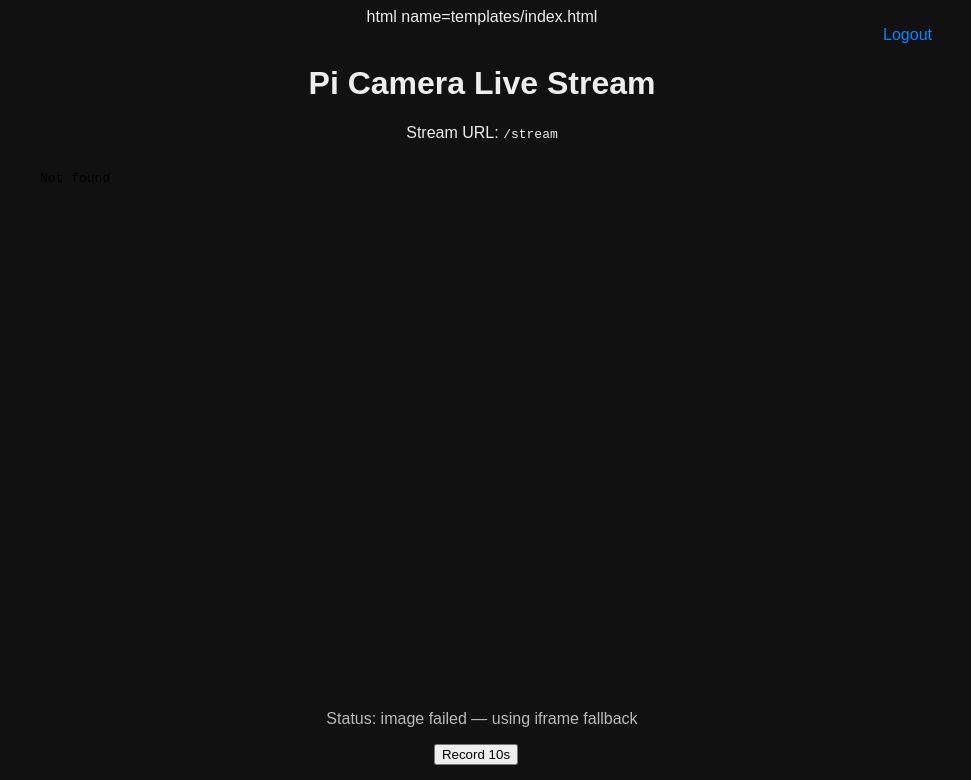
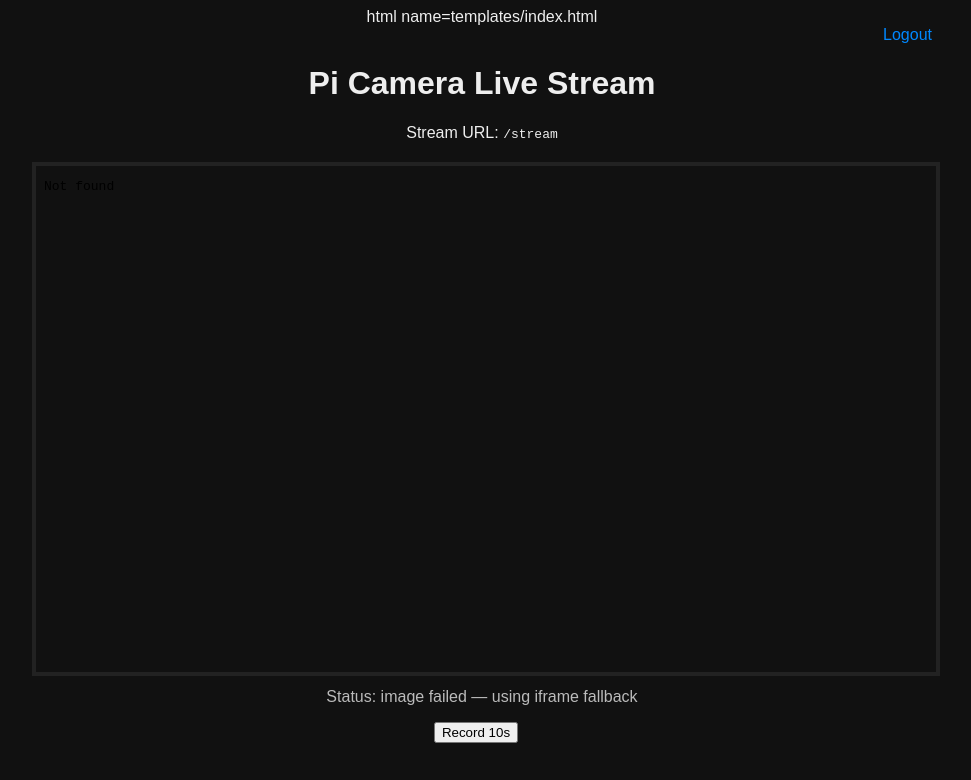
Before and after one commit to Waupie/home-security-camera, a plain HTML site: page templates/index.html in a window 1280 px wide. Shown: the top 780 px of the page, without its empty margins (158-1129 px from the left). Drawn offline with Linux system fonts and the light colour scheme; no server answers.

Commit message:
Fixed the resolution on the iframe and error messages if uploads fail.

```diff
--- a/templates/index.html
+++ b/templates/index.html
@@ -8,6 +8,24 @@ html name=templates/index.html
       body { background:#111; color:#eee; font-family: sans-serif; text-align:center; }
       img { max-width: 100%; height: auto; border: 4px solid #222; margin-top: 20px; }
       .container { width: 90%; max-width: 900px; margin: 0 auto; }
+
+      /* Responsive video container with 16:9 aspect ratio */
+      .video-container {
+        position: relative;
+        width: 100%;
+        padding-bottom: 56.25%; /* 16:9 aspect ratio (9/16 = 0.5625) */
+        margin-top: 20px;
+        border: 4px solid #222;
+      }
+      .video-container iframe,
+      .video-container img {
+        position: absolute;
+        top: 0;
+        left: 0;
+        width: 100%;
+        height: 100%;
+        border: 0;
+      }
     </style>
   </head>
   <body>
@@ -17,11 +35,15 @@ html name=templates/index.html
       </div>
       <h1>Pi Camera Live Stream</h1>
       <p>Stream URL: <code>/stream</code></p>
-      <!-- Primary MJPEG display: browsers that support MJPEG in <img> will show the live stream here -->
-      <img id="mjpeg" src="/stream" alt="Live stream">
 
-      <!-- Fallback: some clients handle MJPEG better when loaded in an <iframe> or <object>. -->
-      <iframe id="mjpeg_iframe" src="/stream" style="display:none;border:0;width:100%;height:540px;" title="MJPEG fallback"></iframe>
+      <!-- Responsive video container -->
+      <div class="video-container">
+        <!-- Primary MJPEG display: browsers that support MJPEG in <img> will show the live stream here -->
+        <img id="mjpeg" src="/stream" alt="Live stream">
+
+        <!-- Fallback: some clients handle MJPEG better when loaded in an <iframe> or <object>. -->
+        <iframe id="mjpeg_iframe" src="/stream" style="display:none;" title="MJPEG fallback"></iframe>
+      </div>
 
       <p id="status" style="margin-top:12px;color:#bbb">Status: waiting for stream...</p>
 
```
Also changed, not shown: 1 other file.
